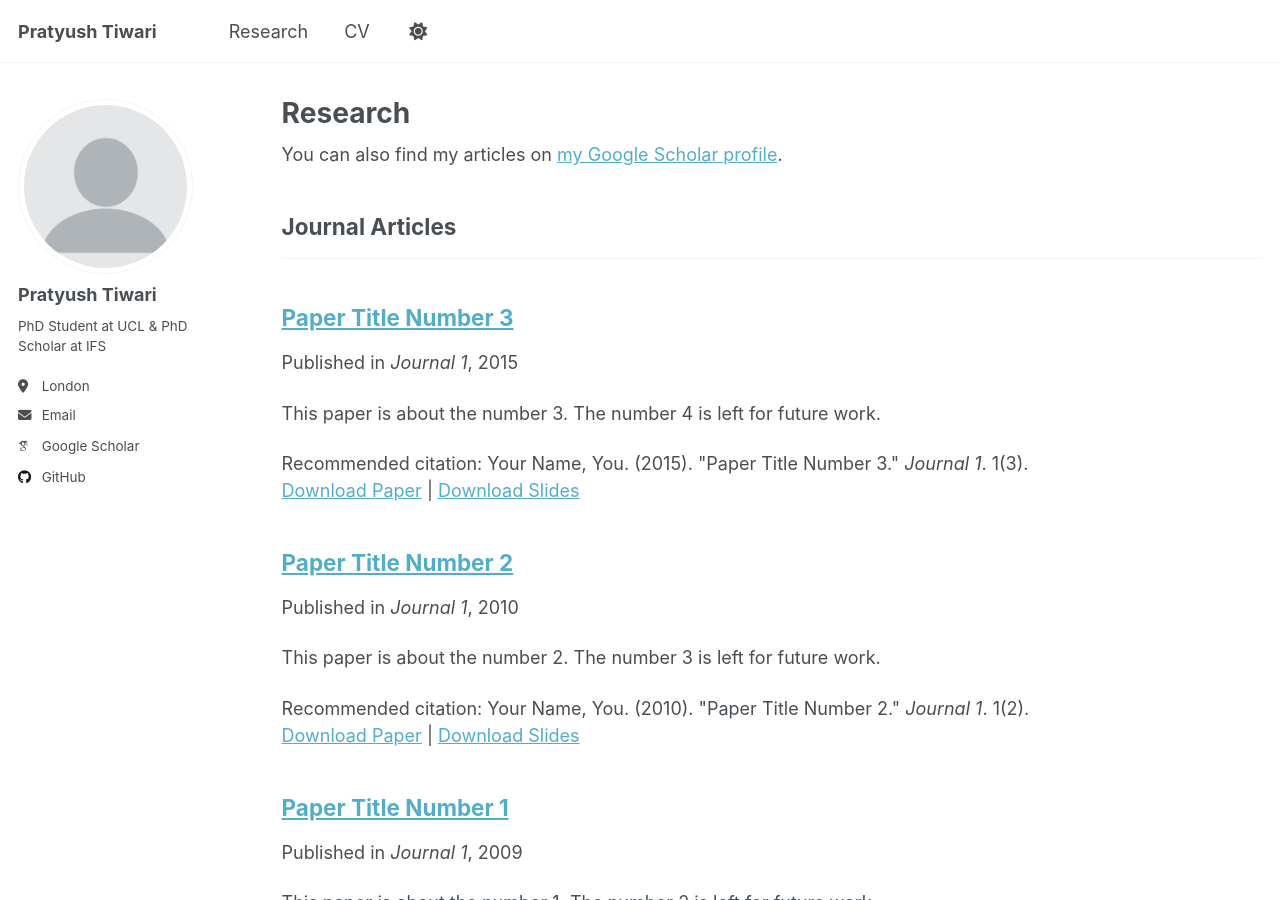
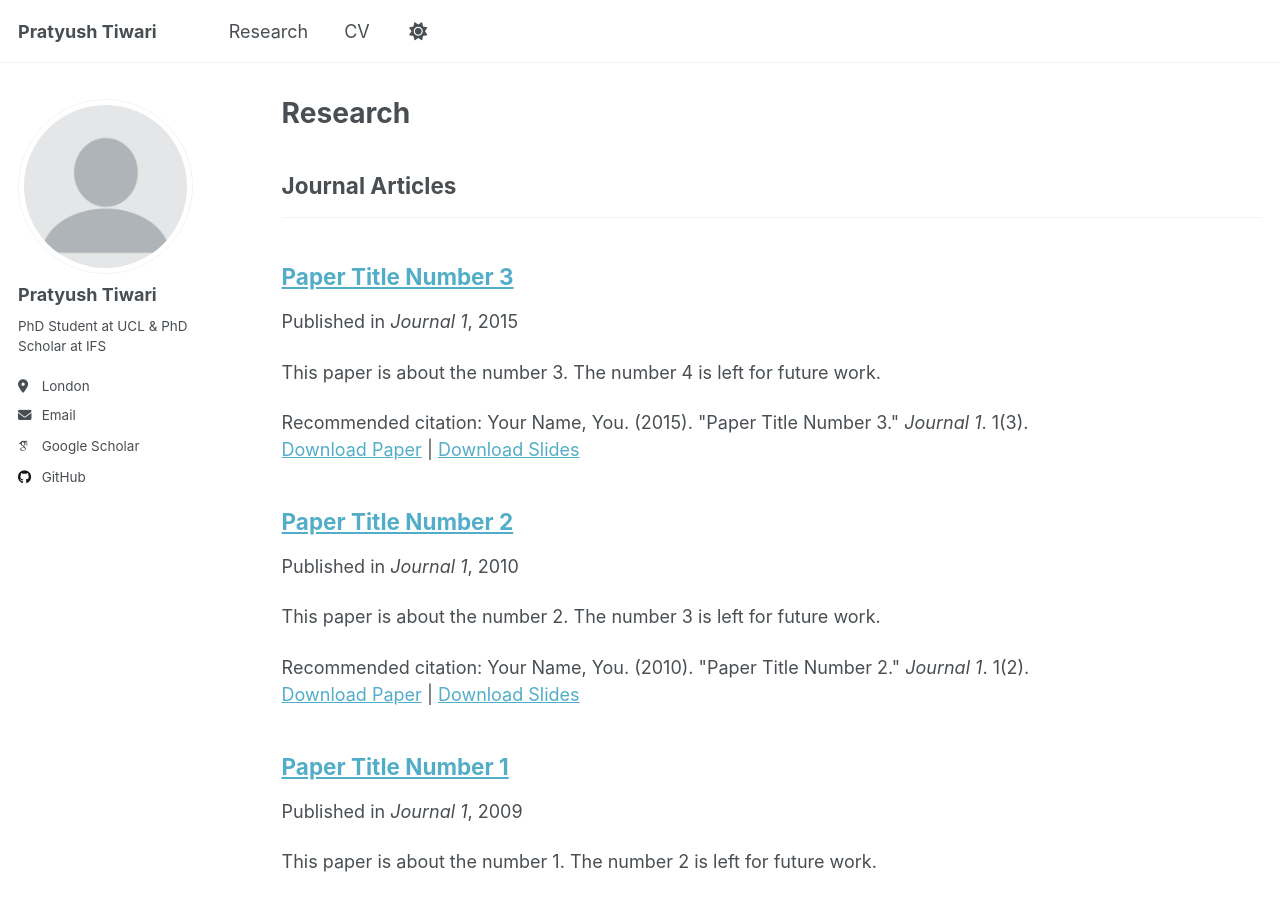
Before and after one commit to PratyushTiwari/pratyushtiwari.github.io, a Jekyll site: the page built from _pages/publications.html, in a window 1280 px wide and 900 px high. Built offline with Jekyll 4.4.1, drawn with Linux system fonts in a browser that asks for light colours; some web fonts are replaced.

Commit message:
Update publications.html

```diff
--- a/_pages/publications.html
+++ b/_pages/publications.html
@@ -5,9 +5,9 @@ permalink: /publications/
 author_profile: true
 ---
 
-{% if site.author.googlescholar %}
-  <div class="wordwrap">You can also find my articles on <a href="{{site.author.googlescholar}}">my Google Scholar profile</a>.</div>
-{% endif %}
+<!-- {% if site.author.googlescholar %}
+#  <div class="wordwrap">You can also find my articles on <a href="{{site.author.googlescholar}}">my Google Scholar profile</a>.</div>
+#{% endif %} -->
 
 {% include base_path %}
 
```
